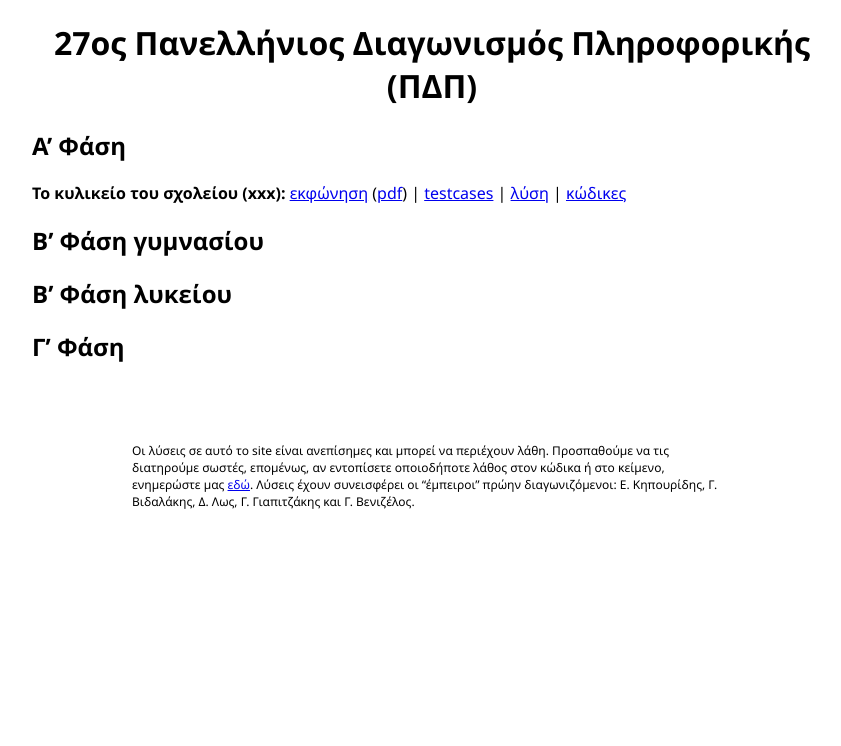
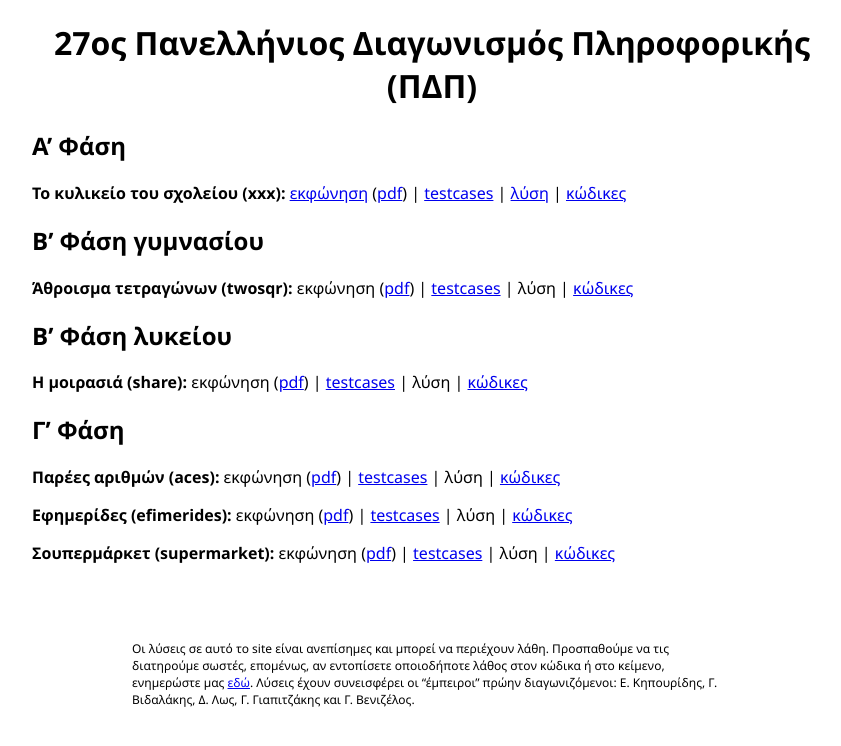
Before and after one commit to pdp-archive/pdp-archive.github.io, a Jekyll site: the page built from contests/_27-PDP/index.md, in a window 1280 px wide. Shown: the top 746 px of the page, without its empty margins (208-1049 px from the left). Built offline with Jekyll 4.4.1, drawn with Linux system fonts in a browser that asks for light colours.

Commit message:
Add entries for all problems in PDP 27

```diff
--- a/_data/contests/27-PDP.yml
+++ b/_data/contests/27-PDP.yml
@@ -6,3 +6,56 @@ xxx:
    testcases_url: "https://drive.google.com/file/d/1ZppyjUUfB5KffCdgXiNKccpw6qxVmhL1/view"
    solution: true
    codes_in_git: true
+
+twosqr:
+   full_name: "Άθροισμα τετραγώνων"
+   stage: "bgym"
+   statement_pdf_url: "https://drive.google.com/open?id=19gnfL73IdMPWRmhVuouYljj701fyJ-jY"
+   statement_md: false
+   testcases_url: "https://drive.google.com/open?id=1KmtP6bDv8QcMebHR56pSgpbjMjEG06-j"
+   solution: false
+   codes_in_git: false
+   codes_url: https://drive.google.com/open?id=19SsYnXIStQ3FuCgLnBwvaJiD1qN8Alpp
+
+share:
+   full_name: "Η μοιρασιά"
+   stage: "blyk"
+   statement_pdf_url: "https://drive.google.com/open?id=15L1UcAiIplsaJAzncjmycZSgWzhBMBcf"
+   statement_md: false
+   testcases_url: "https://drive.google.com/open?id=1Fz07w2bENBnoO7o-i7u_mJak8JQSUtwa"
+   solution: false
+   codes_in_git: false
+   codes_url: "https://drive.google.com/open?id=1dCCIFuqrsgaku0y_Uj3UW9zB6M6vud0Q"
+
+aces:
+   full_name: "Παρέες αριθμών"
+   stage: "c"
+   statement_pdf_url: "https://drive.google.com/open?id=1dEo06eguPY1_I5k3fcoe28Yst7U7qXMw"
+   statement_md: false
+   testcases_url: "https://drive.google.com/open?id=1OLUBeeXoOdiVo_3vVpJu5VSdoiQypuIY"
+   solution: false
+   codes_in_git: false
+   points: 30
+   codes_url: "https://drive.google.com/open?id=1LAtAFXBt3VUMBE-gNRK3SvM9rz7nqrH-"
+
+efimerides:
+   full_name: "Εφημερίδες"
+   stage: "c"
+   statement_pdf_url: "https://drive.google.com/open?id=1dEo06eguPY1_I5k3fcoe28Yst7U7qXMw"
+   statement_md: false
+   testcases_url: "https://drive.google.com/open?id=1pQzf--jvEWG5l2fF-aTCRnojCTi7G-7X"
+   solution: false
+   codes_in_git: false
+   points: 30
+   codes_url: "https://drive.google.com/open?id=1-1i-qFNaXJJS6M5bqkhSjSySg24D1ria"
+
+supermarket:
+   full_name: "Σουπερμάρκετ"
+   stage: "c"
+   statement_pdf_url: "https://drive.google.com/open?id=1dEo06eguPY1_I5k3fcoe28Yst7U7qXMw"
+   statement_md: false
+   testcases_url: "https://drive.google.com/open?id=1hhClM4cfyT_cyBVvgr3iGoHPgXo84hoa"
+   solution: false
+   codes_in_git: false
+   points: 40
+   codes_url: "https://drive.google.com/open?id=17h09EQJRvAlpBsQlOVKOGbQuPlgbZdg2"
```
